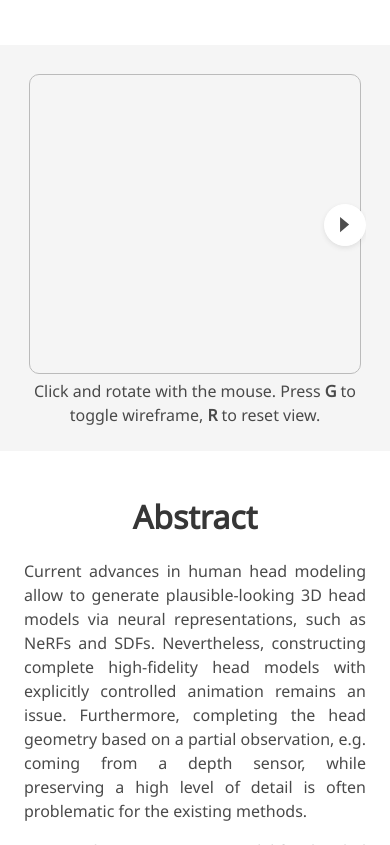
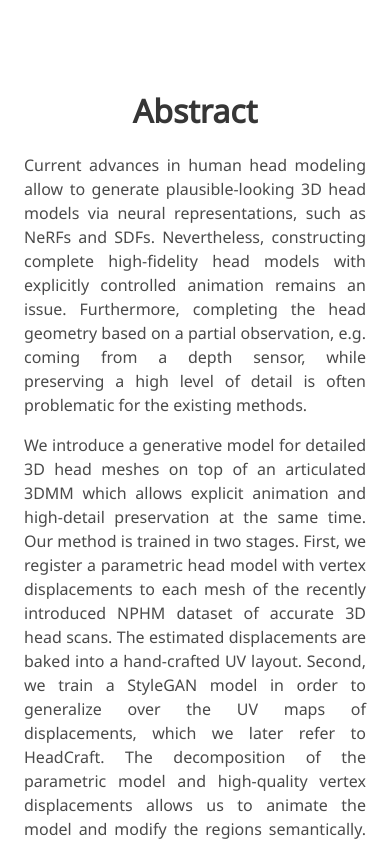
Before and after one commit to seva100/seva100.github.io, a plain HTML site: page headcraft.html in a window 390 px wide. Shown: the part 2578-3423 px from the top of the page. Drawn offline with nearby package versions, Linux system fonts and the light colour scheme; a script that the page names is missing; some icons are missing; a web font is replaced by a local one.

Commit message:
hide rnd gen on mobile

```diff
--- a/headcraft.html
+++ b/headcraft.html
@@ -343,7 +343,7 @@
     <!-- ===================== RANDOM GENERATIONS ======================= -->
     <!-- ================================================================ -->
 
-    <section class="hero is-light is-small">
+    <section class="hero is-light is-small is-hidden-touch is-hidden-tablet">
         <div class="hero-body">
           <div class="container">
               <div id="results-carousel" class="carousel results-carousel">
```
